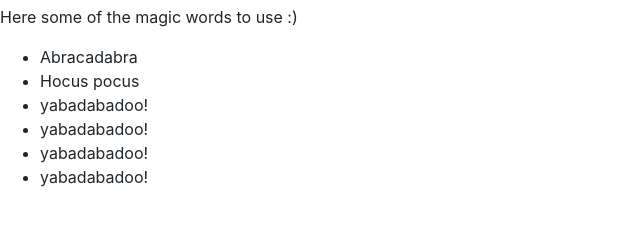
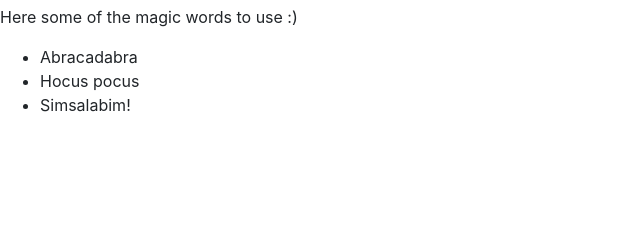
Before and after one commit to luisanton-io/magic-repo, a plain HTML site: page index.html in a window 1280 px wide. Shown: the part 51-276 px from the top of the page, without its empty margins (0-640 px from the left). Drawn offline with nearby package versions, Linux system fonts and the light colour scheme.

Commit message:
Update index.html

```diff
--- a/index.html
+++ b/index.html
@@ -25,10 +25,7 @@
     <ul>
       <li>Abracadabra</li>
       <li>Hocus pocus</li>
-      <li>yabadabadoo!</li>
-      <li>yabadabadoo!</li>
-      <li>yabadabadoo!</li>
-      <li>yabadabadoo!</li>
+      <li>Simsalabim!</li>
     </ul>
     <!-- Optional JavaScript -->
     <!-- jQuery first, then Popper.js, then Bootstrap JS -->
```
